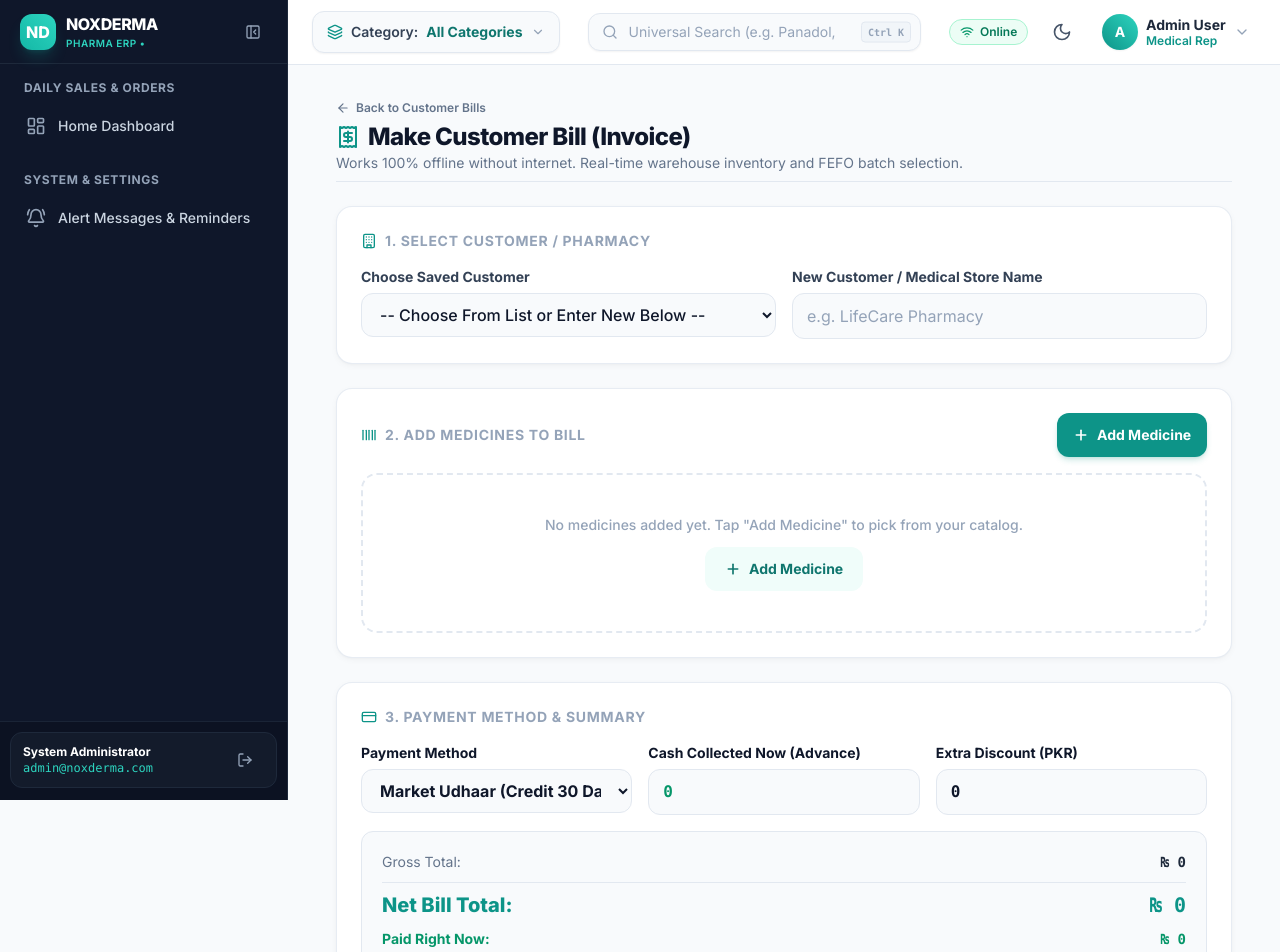
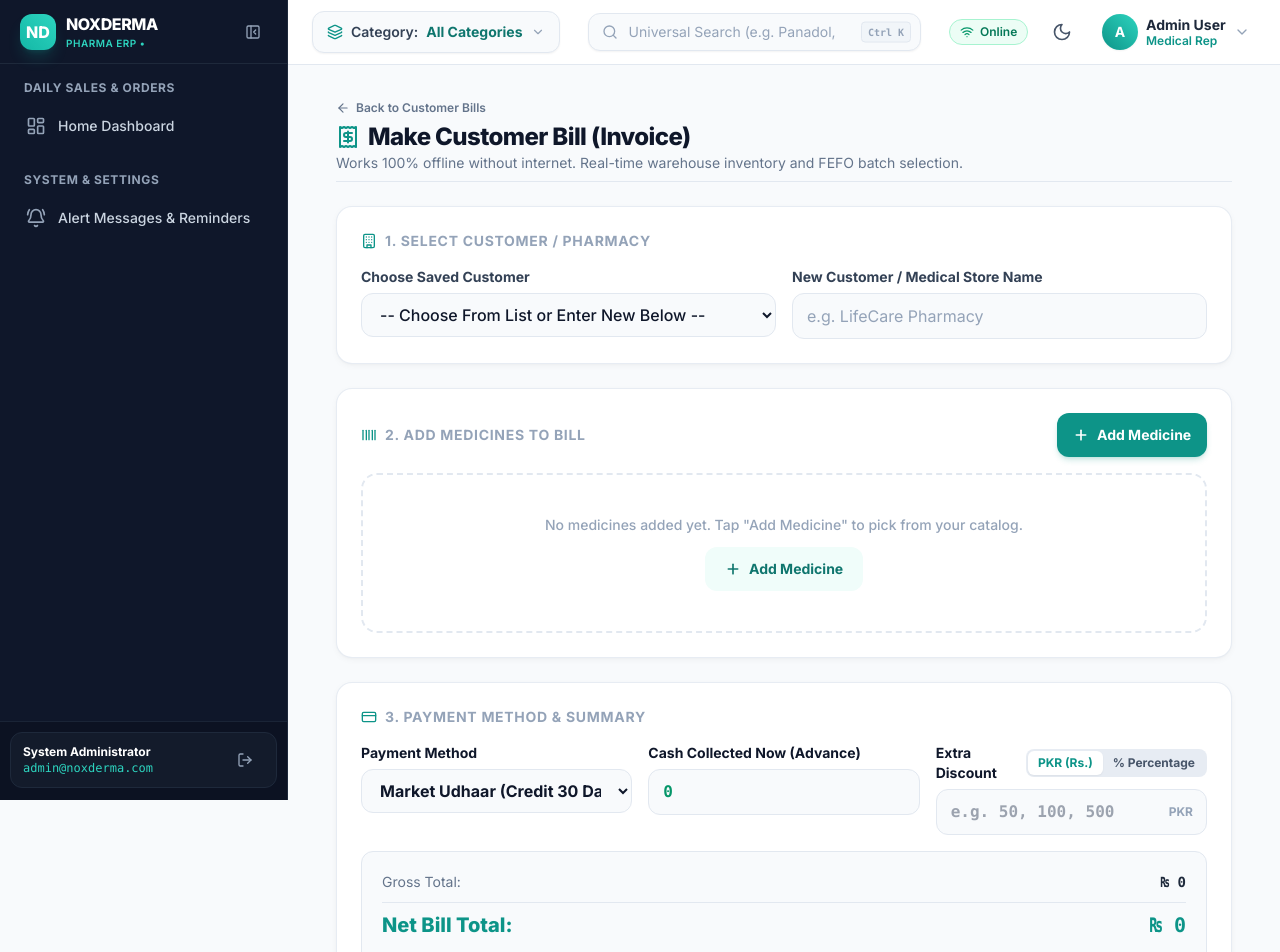
Before and after one commit to amtechblogs-source/noxderma, a Next.js app: page /sales/invoices/new in a window 1280 px wide. Shown: the top 952 px of the page. Built offline with nearby package versions, Linux system fonts and the light colour scheme.

Commit message:
feat(sales): add dual-mode extra discount (percentage % and PKR) with quick presets and live calculations

```diff
--- a/src/app/sales/invoices/page.tsx
+++ b/src/app/sales/invoices/page.tsx
@@ -445,7 +445,11 @@ export default function SalesInvoicesListPage() {
             </p>
             {selectedInvoice.invoiceDiscountAmount > 0 && (
               <p>
-                Discount: -<strong>{formatPKR(selectedInvoice.invoiceDiscountAmount)}</strong>
+                Discount
+                {selectedInvoice.invoiceDiscountPercentage
+                  ? ` (${selectedInvoice.invoiceDiscountPercentage}%):`
+                  : ":"}{" "}
+                -<strong>{formatPKR(selectedInvoice.invoiceDiscountAmount)}</strong>
               </p>
             )}
             <p className="text-sm">
--- a/src/features/sales/OfflineInvoiceCreator.tsx
+++ b/src/features/sales/OfflineInvoiceCreator.tsx
@@ -81,6 +81,8 @@ export function OfflineInvoiceCreator() {
   const [paidAmount, setPaidAmount] = useState<number>(0);
   const [deliveryCharge, setDeliveryCharge] = useState<number>(0);
   const [invoiceDiscount, setInvoiceDiscount] = useState<number>(0);
+  const [discountType, setDiscountType] = useState<"fixed" | "percentage">("fixed");
+  const [discountPercent, setDiscountPercent] = useState<number>(0);
   const [notes, setNotes] = useState<string>("");
   const [isSubmitting, setIsSubmitting] = useState<boolean>(false);
   const [createdInvoice, setCreatedInvoice] = useState<Invoice | null>(null);
@@ -244,7 +246,13 @@ export function OfflineInvoiceCreator() {
     (sum, item) => sum + (item.quantity * item.unitPrice * (item.discountPercent || 0)) / 100,
     0
   );
-  const netTotal = Math.max(0, subtotal - totalLineDiscount - invoiceDiscount + deliveryCharge);
+  const eligibleBaseForDiscount = Math.max(0, subtotal - totalLineDiscount);
+  const effectiveInvoiceDiscount =
+    discountType === "percentage"
+      ? Math.round((eligibleBaseForDiscount * (discountPercent || 0)) / 100)
+      : invoiceDiscount;
+  const totalDiscount = totalLineDiscount + effectiveInvoiceDiscount;
+  const netTotal = Math.max(0, subtotal - totalLineDiscount - effectiveInvoiceDiscount + deliveryCharge);
   const effectivePaid = paymentMethod === "credit" ? paidAmount : netTotal;
   const outstandingBalance = Math.max(0, netTotal - effectivePaid);
 
@@ -309,7 +317,8 @@ export function OfflineInvoiceCreator() {
         customerAddress: selectedCust ? selectedCust.address : customCustomerAddress,
         lines: invoiceLines,
         subtotal,
-        invoiceDiscountAmount: invoiceDiscount + totalLineDiscount,
+        invoiceDiscountAmount: totalDiscount,
+        invoiceDiscountPercentage: discountType === "percentage" ? discountPercent : undefined,
         taxAmount: 0,
         deliveryCharge,
         grossTotal: subtotal,
@@ -459,6 +468,9 @@ export function OfflineInvoiceCreator() {
               onClick={() => {
                 setCreatedInvoice(null);
                 setLines([]);
+                setInvoiceDiscount(0);
+                setDiscountPercent(0);
+                setDiscountType("fixed");
               }}
               className="inline-flex items-center gap-1.5 px-3 py-1.5 rounded-lg bg-teal-600 hover:bg-teal-700 text-white text-xs font-bold shadow-sm"
             >
@@ -588,7 +600,12 @@ export function OfflineInvoiceCreator() {
               </div>
               {createdInvoice.invoiceDiscountAmount > 0 && (
                 <div className="flex justify-between text-rose-500 font-semibold">
-                  <span>Discount:</span>
+                  <span>
+                    Discount
+                    {createdInvoice.invoiceDiscountPercentage
+                      ? ` (${createdInvoice.invoiceDiscountPercentage}%):`
+                      : ":"}
+                  </span>
                   <span className="font-mono">-{formatPKR(createdInvoice.invoiceDiscountAmount)}</span>
                 </div>
               )}
@@ -892,15 +909,134 @@ export function OfflineInvoiceCreator() {
               </div>
             )}
 
-            <div>
-              <label className="block text-xs sm:text-sm font-bold mb-1.5">Extra Discount (PKR)</label>
-              <input
-                type="number"
-                min={0}
-                value={invoiceDiscount}
-                onChange={(e) => setInvoiceDiscount(Number(e.target.value) || 0)}
-                className="w-full px-3.5 py-2.5 min-h-[44px] text-sm sm:text-base rounded-xl border border-slate-200 dark:border-slate-700 bg-slate-50 dark:bg-slate-800 font-mono font-semibold"
-              />
+            <div className={paymentMethod === "credit" ? "" : "sm:col-span-2"}>
+              <div className="flex items-center justify-between mb-1.5 gap-2">
+                <label className="block text-xs sm:text-sm font-bold">Extra Discount</label>
+                {/* Segmented Switch: PKR vs % */}
+                <div className="inline-flex items-center p-0.5 rounded-lg bg-slate-200/80 dark:bg-slate-700 text-xs font-bold shrink-0">
+                  <button
+                    type="button"
+                    onClick={() => {
+                      setDiscountType("fixed");
+                      if (discountPercent > 0 && eligibleBaseForDiscount > 0) {
+                        setInvoiceDiscount(Math.round((eligibleBaseForDiscount * discountPercent) / 100));
+                      }
+                    }}
+                    className={`px-2.5 py-1 rounded-md text-[11px] sm:text-xs transition-all ${
+                      discountType === "fixed"
+                        ? "bg-white dark:bg-slate-900 text-teal-600 dark:text-teal-400 shadow-sm"
+                        : "text-slate-600 dark:text-slate-400 hover:text-slate-900 dark:hover:text-slate-200"
+                    }`}
+                  >
+                    PKR (Rs.)
+                  </button>
+                  <button
+                    type="button"
+                    onClick={() => {
+                      setDiscountType("percentage");
+                      if (invoiceDiscount > 0 && eligibleBaseForDiscount > 0) {
+                        setDiscountPercent(parseFloat(((invoiceDiscount / eligibleBaseForDiscount) * 100).toFixed(1)));
+                      }
+                    }}
+                    className={`px-2.5 py-1 rounded-md text-[11px] sm:text-xs transition-all ${
+                      discountType === "percentage"
+                        ? "bg-white dark:bg-slate-900 text-teal-600 dark:text-teal-400 shadow-sm"
+                        : "text-slate-600 dark:text-slate-400 hover:text-slate-900 dark:hover:text-slate-200"
+                    }`}
+                  >
+                    % Percentage
+                  </button>
+                </div>
+              </div>
+
+              {discountType === "percentage" ? (
+                <div className="space-y-1.5">
+                  <div className="relative">
+                    <input
+                      type="number"
+                      min={0}
+                      max={100}
+                      step="0.5"
+                      placeholder="e.g. 5, 10, 12.5"
+                      value={discountPercent > 0 ? discountPercent : ""}
+                      onChange={(e) => {
+                        const val = parseFloat(e.target.value);
+                        setDiscountPercent(isNaN(val) ? 0 : Math.min(100, Math.max(0, val)));
+                      }}
+                      className="w-full pl-3.5 pr-10 py-2.5 min-h-[44px] text-sm sm:text-base rounded-xl border border-teal-500/50 dark:border-teal-500/40 bg-teal-50/20 dark:bg-teal-950/20 font-mono font-bold focus:ring-2 focus:ring-teal-500 transition-all text-teal-700 dark:text-teal-300"
+                    />
+                    <span className="absolute right-3.5 top-1/2 -translate-y-1/2 text-sm font-extrabold text-teal-600 dark:text-teal-400 pointer-events-none">
+                      %
+                    </span>
+                  </div>
+
+                  <div className="flex flex-wrap items-center justify-between gap-1.5 text-[11px] text-slate-500 dark:text-slate-400">
+                    <span className="font-medium">
+                      Calculated: <strong className="text-rose-600 dark:text-rose-400 font-mono">-{formatPKR(effectiveInvoiceDiscount)}</strong>
+                    </span>
+                    {/* Quick percentage chips */}
+                    <div className="flex items-center gap-1">
+                      {[2, 5, 7.5, 10, 15].map((preset) => (
+                        <button
+                          key={preset}
+                          type="button"
+                          onClick={() => setDiscountPercent(preset)}
+                          className={`px-1.5 py-0.5 rounded text-[10px] font-bold border transition-all ${
+                            discountPercent === preset
+                              ? "bg-teal-600 text-white border-teal-600 shadow-sm"
+                              : "bg-white dark:bg-slate-800 border-slate-200 dark:border-slate-700 text-slate-600 dark:text-slate-300 hover:border-teal-500"
+                          }`}
+                        >
+                          {preset}%
+                        </button>
+                      ))}
+                      {discountPercent > 0 && (
+                        <button
+                          type="button"
+                          onClick={() => setDiscountPercent(0)}
+                          className="px-1.5 py-0.5 rounded text-[10px] font-bold text-rose-500 hover:text-rose-700"
+                        >
+                          Clear
+                        </button>
+                      )}
+                    </div>
+                  </div>
+                </div>
+              ) : (
+                <div className="space-y-1.5">
+                  <div className="relative">
+                    <input
+                      type="number"
+                      min={0}
+                      placeholder="e.g. 50, 100, 500"
+                      value={invoiceDiscount > 0 ? invoiceDiscount : ""}
+                      onChange={(e) => {
+                        const val = parseFloat(e.target.value);
+                        setInvoiceDiscount(isNaN(val) ? 0 : Math.max(0, val));
+                      }}
+                      className="w-full pl-3.5 pr-14 py-2.5 min-h-[44px] text-sm sm:text-base rounded-xl border border-slate-200 dark:border-slate-700 bg-slate-50 dark:bg-slate-800 font-mono font-semibold focus:ring-2 focus:ring-teal-500 transition-all"
+                    />
+                    <span className="absolute right-3.5 top-1/2 -translate-y-1/2 text-xs font-bold text-slate-400 pointer-events-none">
+                      PKR
+                    </span>
+                  </div>
+
+                  {eligibleBaseForDiscount > 0 && invoiceDiscount > 0 && (
+                    <div className="flex items-center justify-between text-[11px] text-slate-500 dark:text-slate-400">
+                      <span>
+                        Equivalent to: <strong className="font-mono text-teal-600 dark:text-teal-400">{((invoiceDiscount / eligibleBaseForDiscount) * 100).toFixed(1)}%</strong> of bill subtotal
+                      </span>
+                      <button
+                        type="button"
+                        onClick={() => setInvoiceDiscount(0)}
+                        className="text-[10px] font-bold text-rose-500 hover:text-rose-700"
+                      >
+                        Clear
+                      </button>
+                    </div>
+                  )}
+                </div>
+              )}
             </div>
           </div>
 
@@ -910,10 +1046,13 @@ export function OfflineInvoiceCreator() {
               <span>Gross Total:</span>
               <span className="font-mono font-bold text-slate-800 dark:text-slate-200">{formatPKR(subtotal)}</span>
             </div>
-            {invoiceDiscount > 0 && (
+            {totalDiscount > 0 && (
               <div className="flex justify-between text-rose-500 font-semibold">
-                <span>Total Discount:</span>
-                <span className="font-mono">-{formatPKR(invoiceDiscount)}</span>
+                <span>
+                  Total Discount
+                  {discountType === "percentage" && discountPercent > 0 ? ` (${discountPercent}%):` : ":"}
+                </span>
+                <span className="font-mono">-{formatPKR(totalDiscount)}</span>
               </div>
             )}
             <div className="flex justify-between text-lg sm:text-xl font-extrabold text-teal-600 pt-2 border-t border-slate-200 dark:border-slate-700">
--- a/src/types/sales.ts
+++ b/src/types/sales.ts
@@ -58,6 +58,7 @@ export interface Invoice {
   lines: InvoiceLine[];
   subtotal: number;
   invoiceDiscountAmount: number;
+  invoiceDiscountPercentage?: number;
   taxAmount: number;
   deliveryCharge: number;
   grossTotal: number;
```
